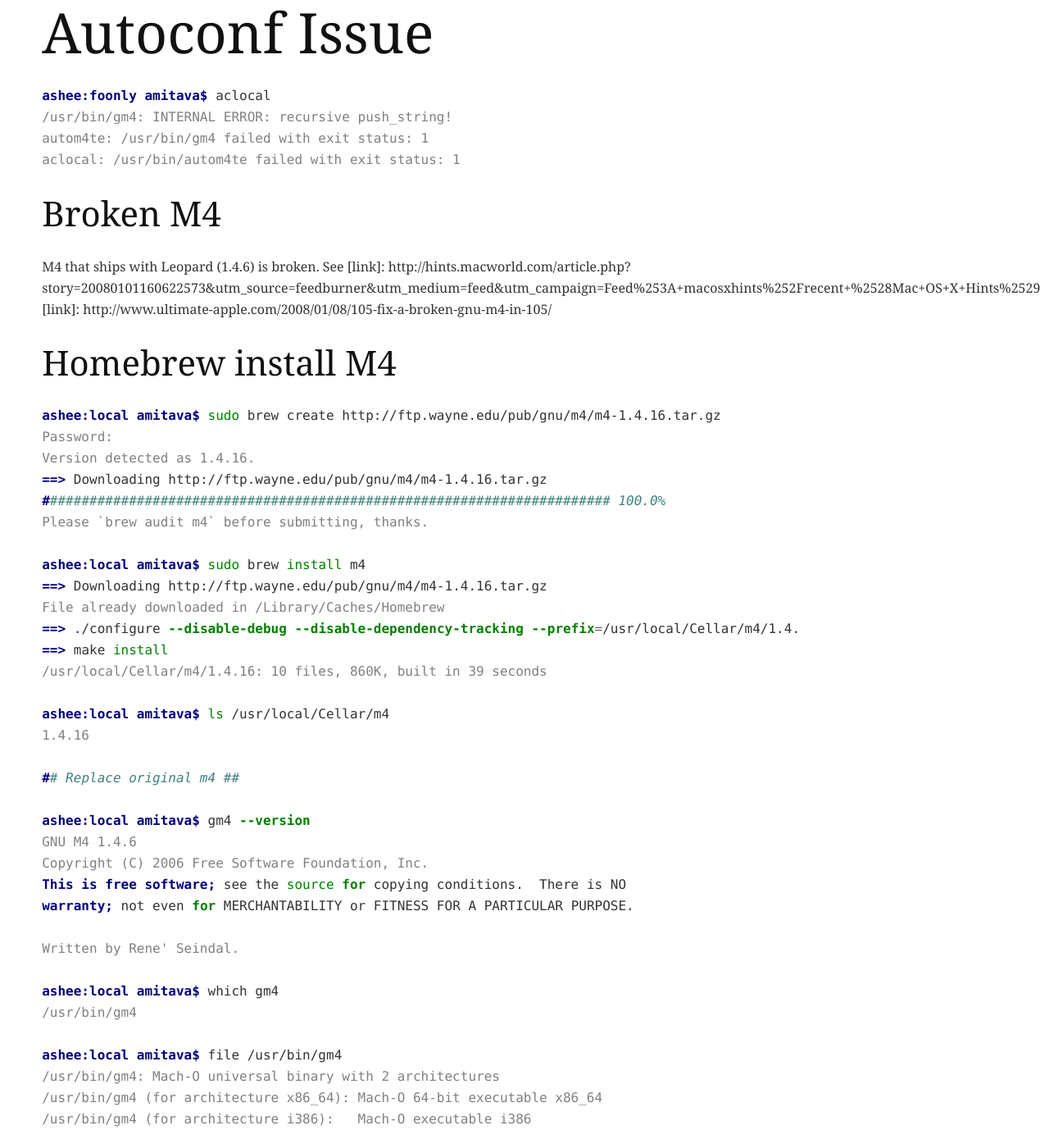
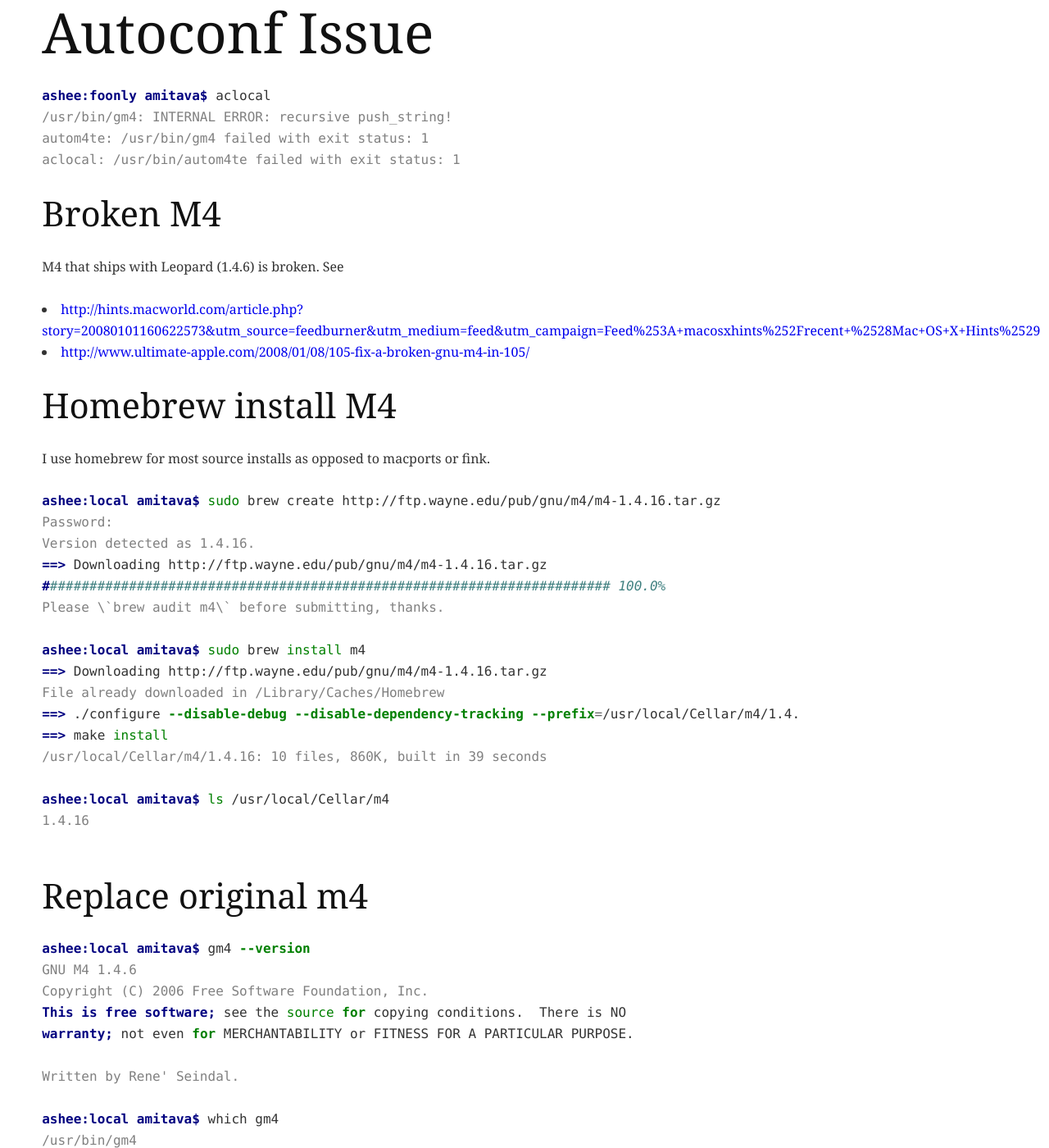
Before and after one commit to ashee/ashee.github.com, a Jekyll site: the page built from _posts/2011-06-26-broken-autoconf.md, in a window 1280 px wide and 1400 px high. Shown: the whole window at 82% size. Built offline with Jekyll 4.4.1, drawn with Linux system fonts in a browser that asks for light colours; nearby versions of some CDN libraries; Markdown is read by kramdown in place of the engine named in the settings.

Commit message:
fixed missing {% highlight tag

```diff
--- a/_posts/2011-06-26-broken-autoconf.md
+++ b/_posts/2011-06-26-broken-autoconf.md
@@ -4,30 +4,31 @@
 ---
 
 # Autoconf Issue #
+{% highlight console %}
 
-{% highlight console %}
 ashee:foonly amitava$ aclocal
 /usr/bin/gm4: INTERNAL ERROR: recursive push_string!
 autom4te: /usr/bin/gm4 failed with exit status: 1
 aclocal: /usr/bin/autom4te failed with exit status: 1
+
 {% endhighlight %}
 
+## Broken M4
+M4 that ships with Leopard (1.4.6) is broken. See
 
+* <http://hints.macworld.com/article.php?story=20080101160622573&utm_source=feedburner&utm_medium=feed&utm_campaign=Feed%253A+macosxhints%252Frecent+%2528Mac+OS+X+Hints%2529>
+* <http://www.ultimate-apple.com/2008/01/08/105-fix-a-broken-gnu-m4-in-105/>
 
-## Broken M4 ##
-M4 that ships with Leopard (1.4.6) is broken. See
-[link]: http://hints.macworld.com/article.php?story=20080101160622573&utm_source=feedburner&utm_medium=feed&utm_campaign=Feed%253A+macosxhints%252Frecent+%2528Mac+OS+X+Hints%2529
-[link]: http://www.ultimate-apple.com/2008/01/08/105-fix-a-broken-gnu-m4-in-105/
+## Homebrew install M4
+I use homebrew for most source installs as opposed to macports or fink.
+{% highlight console %}
 
-## Homebrew install M4 ##
-
-{% highlight console %}
 ashee:local amitava$ sudo brew create http://ftp.wayne.edu/pub/gnu/m4/m4-1.4.16.tar.gz
 Password:
 Version detected as 1.4.16.
 ==> Downloading http://ftp.wayne.edu/pub/gnu/m4/m4-1.4.16.tar.gz
 ######################################################################## 100.0%
-Please `brew audit m4` before submitting, thanks.
+Please \`brew audit m4\` before submitting, thanks.
 
 ashee:local amitava$ sudo brew install m4
 ==> Downloading http://ftp.wayne.edu/pub/gnu/m4/m4-1.4.16.tar.gz
@@ -39,8 +40,11 @@
 ashee:local amitava$ ls /usr/local/Cellar/m4
 1.4.16
 
+
+{% endhighlight %}
+
 ## Replace original m4 ##
-
+{% highlight console %}
 ashee:local amitava$ gm4 --version
 GNU M4 1.4.6
 Copyright (C) 2006 Free Software Foundation, Inc.
```
